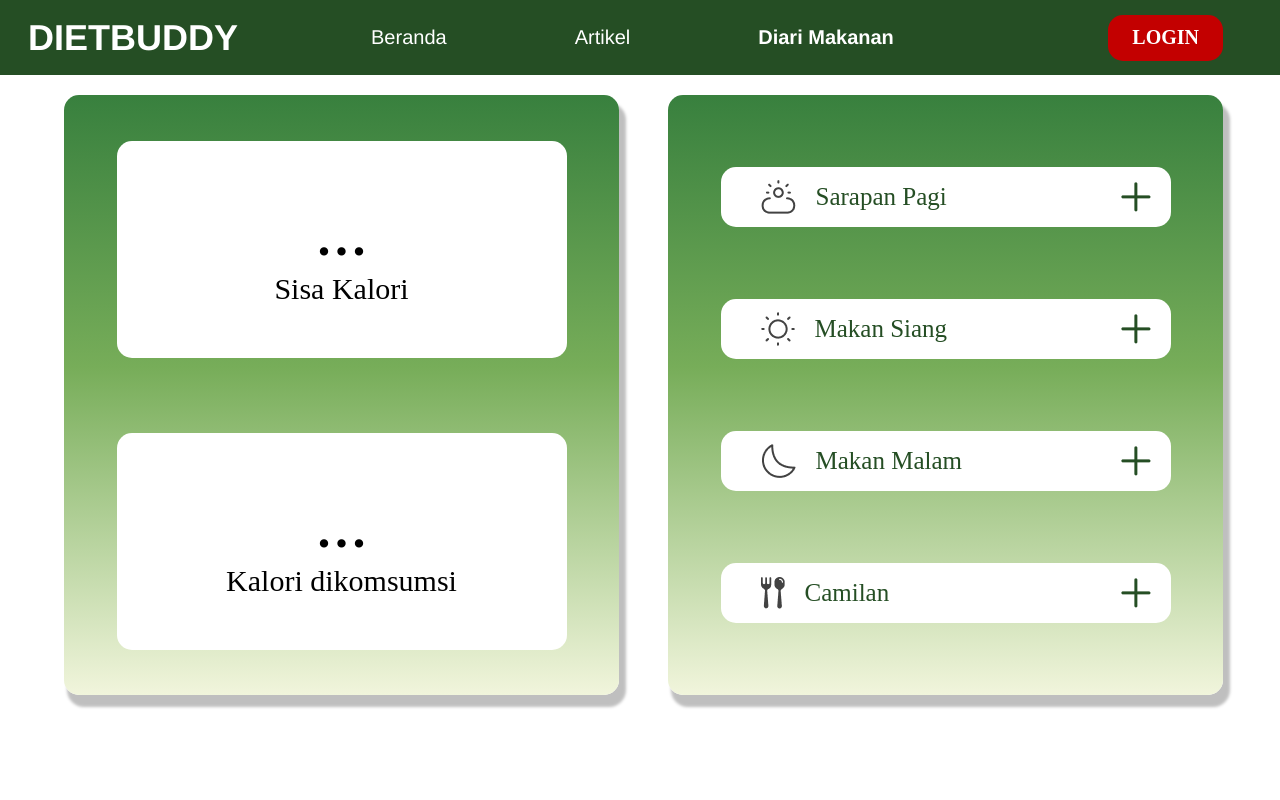
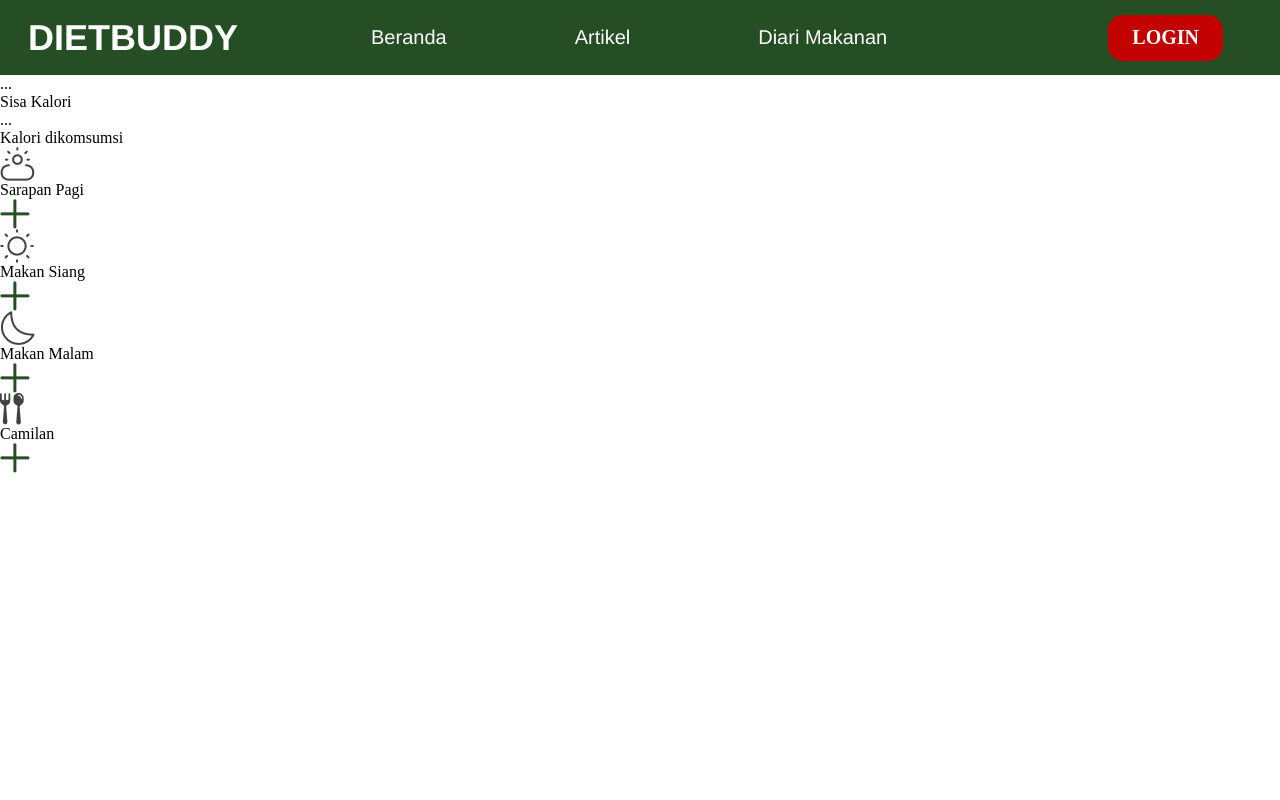
Before and after one commit to Shellahariza/PROJECTRPL, a PHP site: page /diarimakanan.html in a window 1280 px wide. Run offline with PHP 8.4, Linux system fonts and the light colour scheme; some libraries are stand-ins or nearby versions.

Commit message:
edit by zii

```diff
--- a/diarimakanan.css
+++ /dev/null
@@ -1,75 +0,0 @@
-body{
-  background-repeat: no-repeat;
-  background-position: right bottom;
-
-}
-.diari {
-  font-weight: 800;
-  text-align: center;
-}
-main{
-  margin-left: 64px;
-  margin-right: 57px;
-  margin-top: 20px;
-  display: flex;
-  justify-content: center;
-}
-
-.kotakkiri{
-  margin-right: 49px;
-}
-.kotakkiri, .kotakkanan{
-  width: 589px;
-  height: 600px;
-  box-shadow: 5px 10px 3px 2px #00000040;
-  background: linear-gradient(180deg, rgb(56, 128, 62) 0%, rgb(119, 173, 89) 45.42%, rgb(241, 245, 220) 100%);
-  /* margin: 20px; */
-  border-radius: 15px;
-  display: flex;
-  flex-direction: column;
-  justify-content: center;
-  align-items: center;
-  font-size: 30px;
-}
-.kotakkiri-sisakalori, .kotakkiri-kaloridikonsumsi{
-  width: 450px;
-  height: 217px;
-  display: flex;
-  flex-direction: column;
-  background-color: white;
-  align-items: center;
-  justify-content: center;
-  border-radius: 15px;
-
-}
-.kotakkiri-sisakalori{
-  margin-bottom: 75px;
-
-}
-.kotakkanan{
-  justify-content: space-evenly;
-}
-.kotakkanan-child{
-display: flex;
-flex-direction: row;
-align-items: center;
-justify-content: space-between;
-padding: 0 20px;
-width: 450px;
-height: 60px;
-background-color: white;
-border-radius: 15px;
-}
-.kotakkanan-child div{
-display: flex;
-flex-direction: row;
-align-items: center;
-justify-content: space-between;
-padding: 0 20px;
-font-size: 25px;
-color: #254E24;
-}
-
-.sisakalori-isi, .kaloridikonsumsi-isi{
-font-size: 70px;
-}
--- a/login.css
+++ b/login.css
@@ -1,4 +1,4 @@
-*{
+ *{
     margin: 0;
     padding: 0;
     box-sizing: border-box;
```
